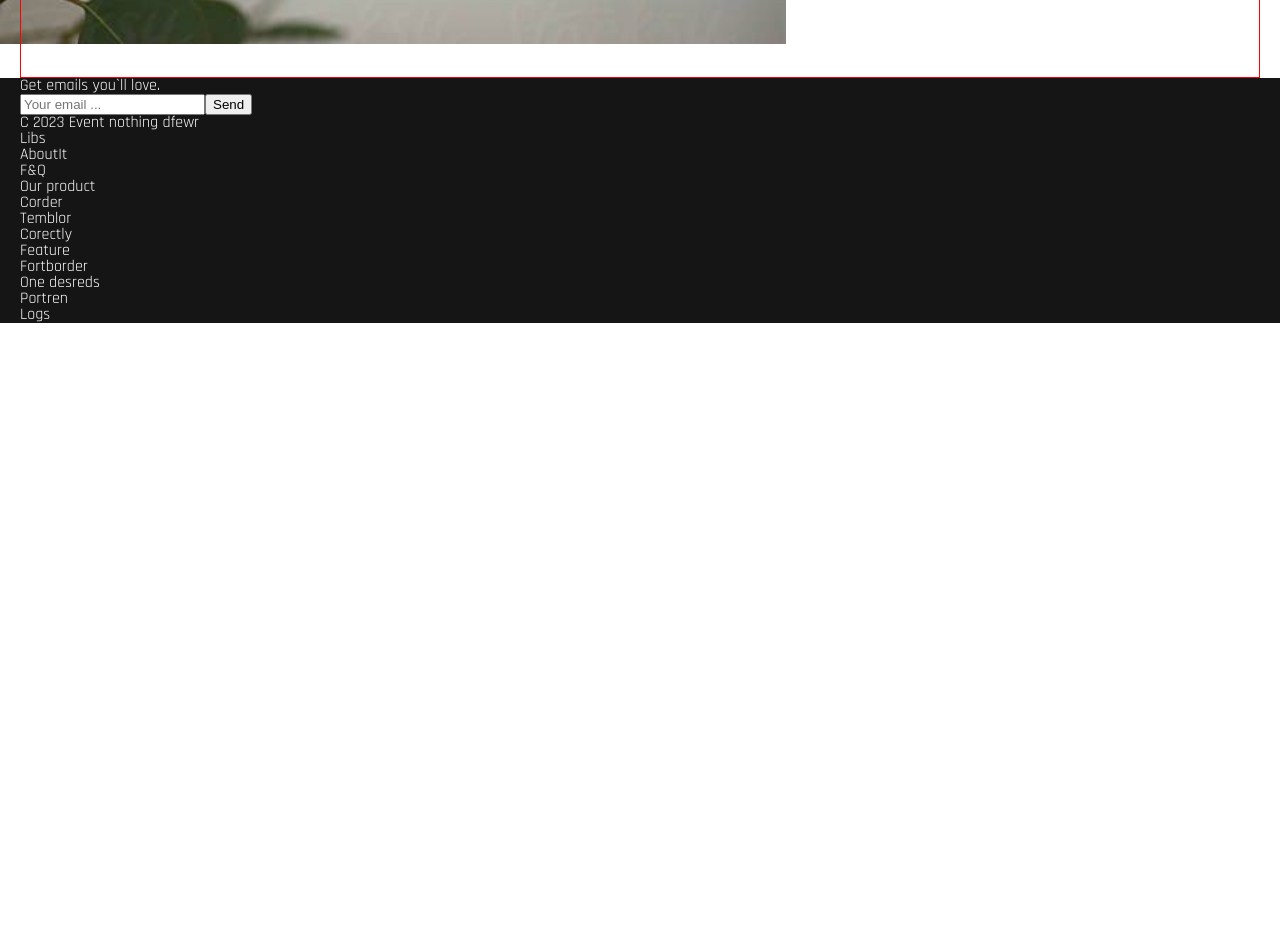
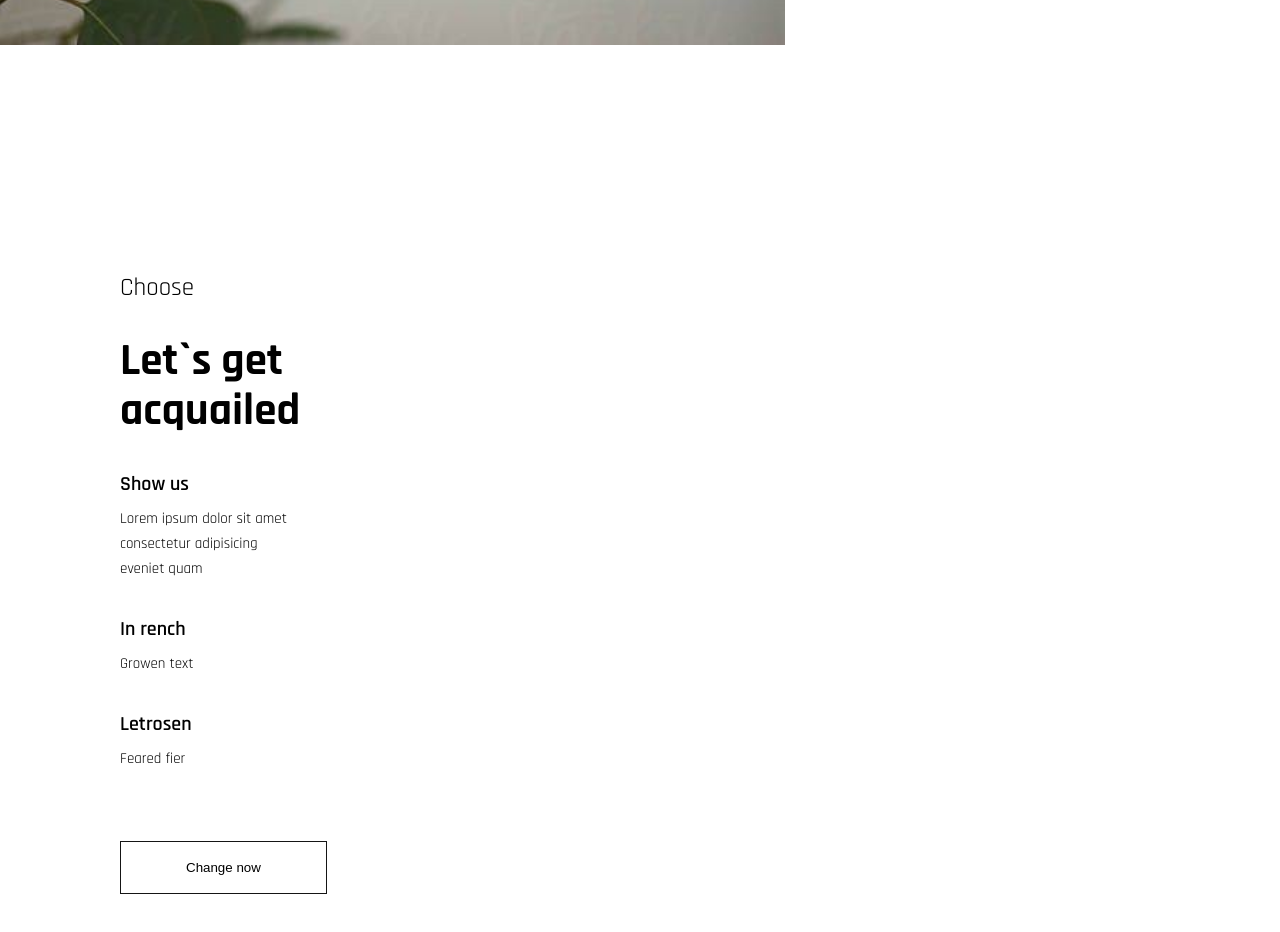
Before and after one commit to Roman921ux/portfolio_1, a React (Vite) app: page / in a window 1280 px wide. Shown: the part 1780-2712 px from the top of the page. Before the commit the page ends 2105 px from the top, so only its background shows below. Built offline with nearby package versions, Linux system fonts and the light colour scheme.

Commit message:
3 commit, + section-card

```diff
--- a/src/App.scss
+++ b/src/App.scss
@@ -18,10 +18,8 @@ body {
 }
 
 .header {
-  border: 1px solid blue;
 
   &__inner {
-    border: 1px solid red;
     display: flex;
     align-items: center;
     padding-top: 70px;
@@ -59,11 +57,10 @@ body {
 
   .section-health {
     margin-top: 190px;
-    border: 1px solid red;
     display: flex;
     position: relative;
+
     .title-column {
-      border: 1px solid rebeccapurple;
       display: flex;
       flex-direction: column;
       align-items: center;
@@ -90,14 +87,16 @@ body {
       }
 
     }
+
     .health {
-      border: 1px solid rebeccapurple;
       margin-left: 120px;
+
       .title {
         font-size: 100px;
         font-weight: 600;
         max-width: 600px;
       }
+
       .text {
         margin-top: 40px;
         line-height: 30px;
@@ -105,6 +104,7 @@ body {
         font-weight: 400;
         max-width: 600px;
       }
+
       .button {
         border: none;
         background-color: #151515;
@@ -112,10 +112,14 @@ body {
         padding: 18px 70px;
         margin-top: 65px;
       }
+
       .icons {
         margin-top: 230px;
-        .icon-link { //a
+
+        .icon-link {
+          //a
           margin-right: 20px;
+
           .icon {
             width: 30px;
             height: 30px;
@@ -123,6 +127,7 @@ body {
         }
       }
     }
+
     .img-tree {
       position: absolute;
       top: -300px;
@@ -131,6 +136,7 @@ body {
       height: 1000px;
       z-index: -10;
     }
+
     .arrow {
       width: 50px;
       height: 50px;
@@ -139,26 +145,26 @@ body {
       right: -60px;
     }
   }
+
   .section-their {
-    border: 1px solid red;
     position: relative;
     padding-bottom: 100px;
 
     .img-leaf {
       position: absolute;
       left: -90px;
-      top: 200px;
+      top: -80px;
 
       height: 570px;
       z-index: -10;
     }
+
     .text-block {
       margin-top: 290px;
       margin-left: 470px;
       padding: 60px 50px 70px 100px;
 
       background-color: #fff;
-      border: 1px solid red;
 
       .title {
         font-size: 30px;
@@ -166,6 +172,7 @@ body {
         max-width: 350px;
         line-height: 45px;
       }
+
       .text {
         margin-top: 20px;
         margin-bottom: 50px;
@@ -175,18 +182,66 @@ body {
         font-weight: 400;
         line-height: 32px;
       }
+
       .link {
         font-size: 25px;
         font-weight: 600;
-      } //a
+      }
+
+      //a
     }
+
     .arrow {
       position: absolute;
-      top: 465px;
+      top: 180px;
       right: -5px;
 
       width: 50px;
       height: 50px;
+    }
+  }
+
+  .section-card {
+    position: relative;
+    margin-top: 150px;
+    padding-left: 100px;
+    padding-top: 60px;
+
+    p {
+      font-size: 25px;
+      margin-bottom: 35px;
+
+    }
+    span {
+      font-size: 45px;
+      font-weight: 800;
+      line-height: 50px;
+    }
+    .text-block {
+      margin-top: 38px;
+      .title {
+        font-size: 20px;
+        font-weight: 600;
+      }
+      .text {
+        margin-top: 12px;
+        line-height: 25px;
+        font-size: 15px;
+        font-weight: 400;
+        max-width: 180px;
+      }
+    }
+    button {
+      margin-top: 70px;
+      padding: 18px 65px;
+      background-color: #fff;
+      border: 1px solid #151515;
+      cursor: pointer;
+    }
+    .card {
+      position: absolute;
+      top: 0;
+      right: -100px;
     }
   }
 }
@@ -194,6 +249,77 @@ body {
 
 
 .footer {
+  margin-top: 3000px;
+  padding-top: 70px;
+  padding-bottom: 200px;
+
   background-color: #151515;
   color: #fff;
+  .footer-flex {
+    display: flex;
+    justify-content: space-between;
+
+    .footer__input {
+      margin-left: 30px;
+
+      .title {
+        font-size: 30px;
+        font-weight: 600;
+        margin-bottom: 20px;
+      }
+      .input {
+        margin-bottom: 150px;
+        input {
+          padding: 20px 20px;
+          width: 270px;
+          color: #fff;
+          background-color: #151515;
+          border: 1px solid #fff;
+          margin-right: 2px;
+        }
+        button {
+          padding: 20px 45px;
+        }
+      }
+      .text {}
+    }
+
+    .footer__menu {}
+
+    .footer__icon {}
+  }
+  .footer__menu { //nav
+    display: flex;
+    gap: 200px;
+    margin-left: -80px;
+
+    .footer__menu-list { //ul
+
+      .footer__menu-item { //li
+        margin-bottom: 35px;
+        .footer__menu-link { //a
+          font-size: 18px;
+          &_active {
+            font-size: 20px;
+            font-weight: 800;
+          }
+        }
+      }
+    }
+  }
+  .footer__icon {
+    padding-top: 225px;
+    margin-right: 70px;
+    .icon-link { //a
+      margin-right: 15px;
+
+      &:last-child {
+        margin-right: 0;
+      }
+      .icon {
+        width: 20px;
+        height: 20px;
+      }
+    }
+  }
 }
--- a/src/components/Footer.jsx
+++ b/src/components/Footer.jsx
@@ -1,42 +1,47 @@
 import { useState } from 'react'
+import { LiaFacebookF } from 'react-icons/lia';
+import { AiOutlineTwitter } from 'react-icons/ai';
+import { AiFillInstagram } from 'react-icons/ai';
 
 function Footer() {
 
   return (
     <footer className="footer">
-        <div className="container">
+      <div className="container">
+        <div className="footer-flex">
           <div className="footer__input">
             <div className="title">Get emails you`ll love.</div>
             <div className="input">
-              <input placeholder='Your email ...'/>
+              <input placeholder='Your email ...' />
               <button>Send</button>
             </div>
             <div className="text">C 2023 Event nothing dfewr</div>
           </div>
           <nav className='footer__menu'>
             <ul className='footer__menu-list'>
-              <li className='footer__menu-item'><a className='footee__menu-link footee__menu-active'>Libs</a></li>
-              <li className='footer__menu-item'><a className='footee__menu-link'>AboutIt</a></li>
-              <li className='footer__menu-item'><a className='footee__menu-link'>F&Q</a></li>
-              <li className='footer__menu-item'><a className='footee__menu-link'>Our product</a></li>
-              <li className='footer__menu-item'><a className='footee__menu-link'>Corder</a></li>
-              <li className='footer__menu-item'><a className='footee__menu-link'>Temblor</a></li>
-              <li className='footer__menu-item'><a className='footee__menu-link'>Corectly</a></li>
+              <li className='footer__menu-item'><a className='footer__menu-link footer__menu-link_active'>Libs</a></li>
+              <li className='footer__menu-item'><a className='footer__menu-link'>AboutIt</a></li>
+              <li className='footer__menu-item'><a className='footer__menu-link'>F&Q</a></li>
+              <li className='footer__menu-item'><a className='footer__menu-link'>Our product</a></li>
+              <li className='footer__menu-item'><a className='footer__menu-link'>Corder</a></li>
+              <li className='footer__menu-item'><a className='footer__menu-link'>Temblor</a></li>
+              <li className='footer__menu-item'><a className='footer__menu-link'>Corectly</a></li>
             </ul>
             <ul className='footer__menu-list'>
-            <li className='footer__menu-item'><a className='footee__menu-link footee__menu-active'>Feature</a></li>
-              <li className='footer__menu-item'><a className='footee__menu-link'>Fortborder</a></li>
-              <li className='footer__menu-item'><a className='footee__menu-link'>One desreds</a></li>
-              <li className='footer__menu-item'><a className='footee__menu-link'>Portren</a></li>
-              <li className='footer__menu-item'><a className='footee__menu-link'>Logs</a></li>
+              <li className='footer__menu-item'><a className='footer__menu-link footer__menu-link_active'>Feature</a></li>
+              <li className='footer__menu-item'><a className='footer__menu-link'>Fortborder</a></li>
+              <li className='footer__menu-item'><a className='footer__menu-link'>One desreds</a></li>
+              <li className='footer__menu-item'><a className='footer__menu-link'>Portren</a></li>
+              <li className='footer__menu-item'><a className='footer__menu-link'>Logs</a></li>
             </ul>
           </nav>
           <div className="footer__icon">
-            <a className='icon'></a>
-            <a className='icon'></a>
-            <a className='icon'></a>
+            <a className='icon-link' href='#'><LiaFacebookF className='icon' /></a>
+            <a className='icon-link' href='#'><AiOutlineTwitter className='icon' /></a>
+            <a className='icon-link' href='#'><AiFillInstagram className='icon' /></a>
           </div>
         </div>
+      </div>
     </footer>
   )
 }
--- a/src/components/Main.jsx
+++ b/src/components/Main.jsx
@@ -50,6 +50,28 @@ function Main() {
           </div>
           <BsArrowRight className='arrow'/>
         </div>
+        <div className="section-card">
+          <p>Choose</p>
+          <span>Let`s get <br/> acquailed</span>
+          <div className="text-block">
+            <div className="title">Show us</div>
+            <div className="text">
+              Lorem ipsum dolor sit amet
+              consectetur adipisicing
+              eveniet quam
+            </div>
+          </div>
+          <div className="text-block">
+            <div className="title">In rench</div>
+            <div className="text">Growen text</div>
+          </div>
+          <div className="text-block">
+            <div className="title">Letrosen</div>
+            <div className="text">Feared fier</div>
+          </div>
+          <button>Change now</button>
+          <iframe className='card' src="https://yandex.ru/map-widget/v1/?um=constructor%3Aa8bebd70ed8c5d89f28e0004a37f9205ee09b52c678fb77153d4de411012d9b0&amp;source=constructor" width="1000" height="800" frameborder="0"></iframe>
+        </div>
       </div>
     </main>
   )
```
